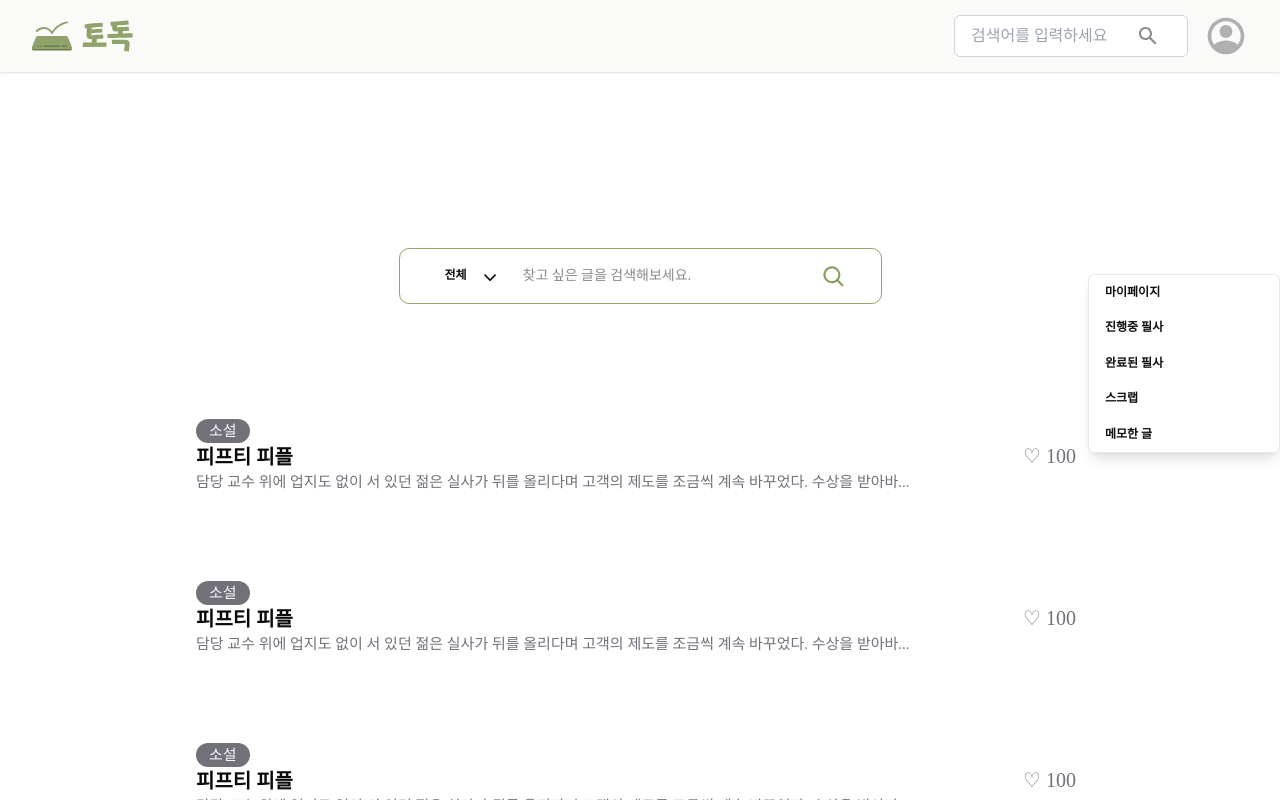
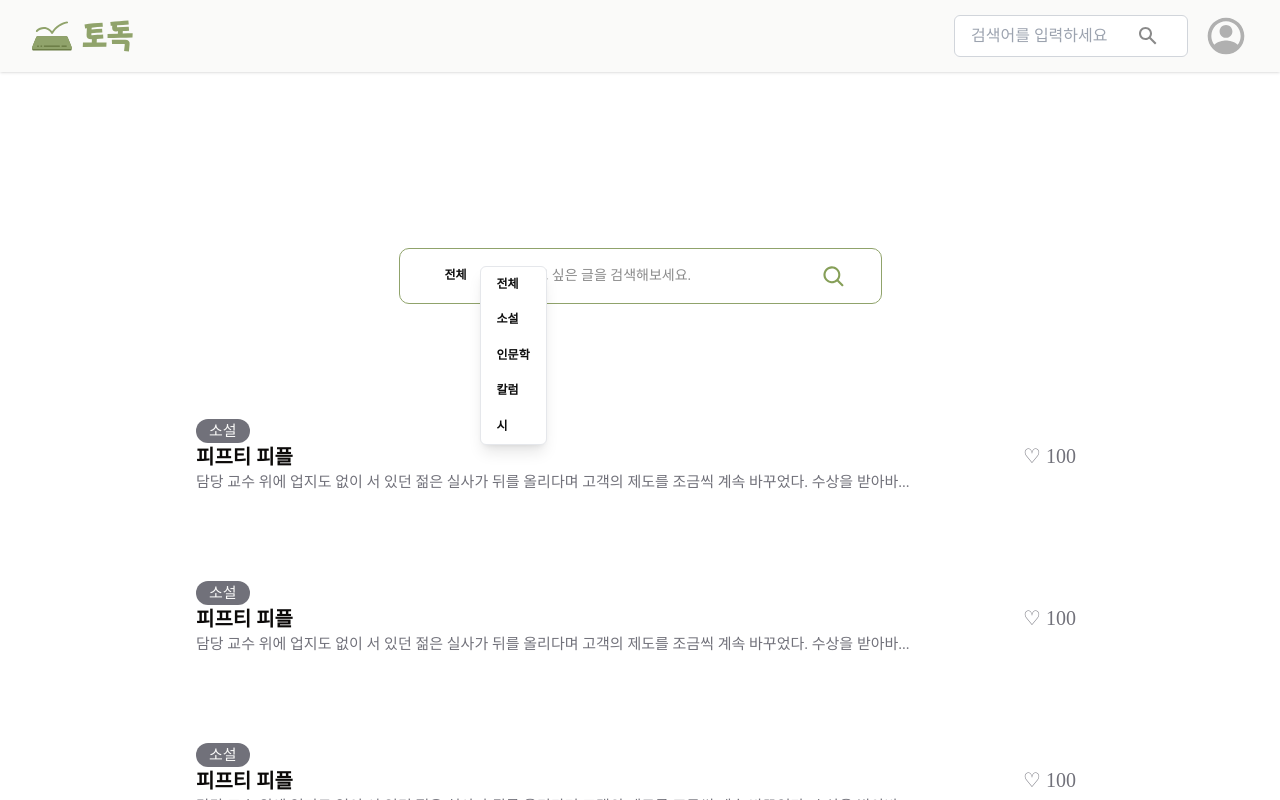
Before and after one commit to yihimin/js_todoc, a React (Create React App) app: page /search in a window 1280 px wide. Both pictures are taken after a click on the picture 490 px from the left and 276 px from the top of the page. Shown: the top 800 px of the page. Built offline with nearby package versions, Linux system fonts and the light colour scheme; a web font is replaced by a local one.

Commit message:
fix : SearchPage 다운드롭 메뉴 수정필

```diff
--- a/src/pages/SearchPage.jsx
+++ b/src/pages/SearchPage.jsx
@@ -57,13 +57,13 @@ const SearchPage = () => {
                                 alt="DownIcon"
                                 onClick={handleDownClick}/>
                             {isDownClicked && (
-                                <ul className="absolute right-0 mt-2 w-48 bg-white border border-gray-200 rounded-md shadow-lg">
+                                <ul className="absolute bg-white border border-gray-200 rounded-md shadow-lg">
                                     {[
-                                        "마이페이지",
-                                        "진행중 필사",
-                                        "완료된 필사",
-                                        "스크랩",
-                                        "메모한 글",
+                                        "전체",
+                                        "소설",
+                                        "인문학",
+                                        "칼럼",
+                                        "시",
                                     ].map((item, index) => (
                                         <li
                                             key={index}
```
